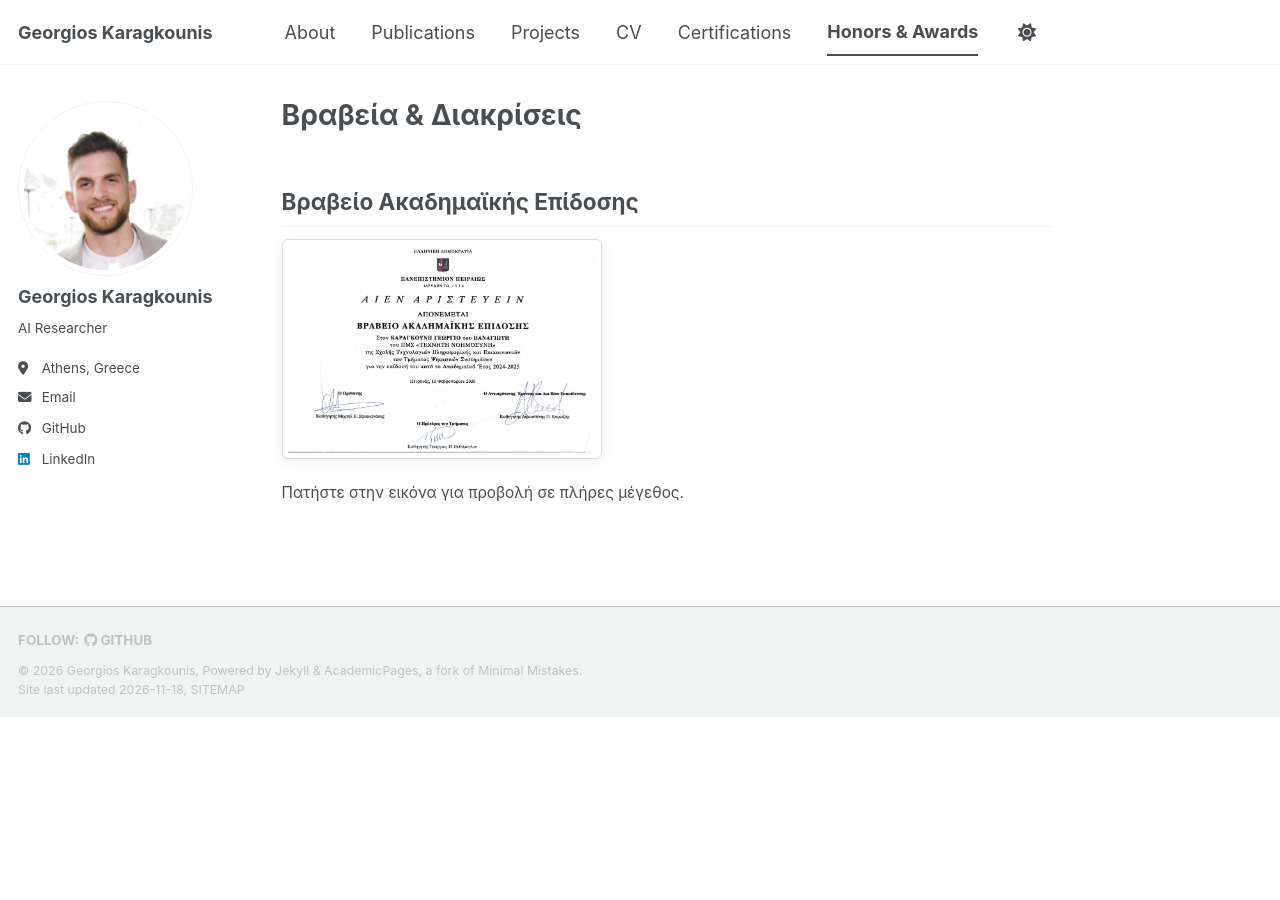
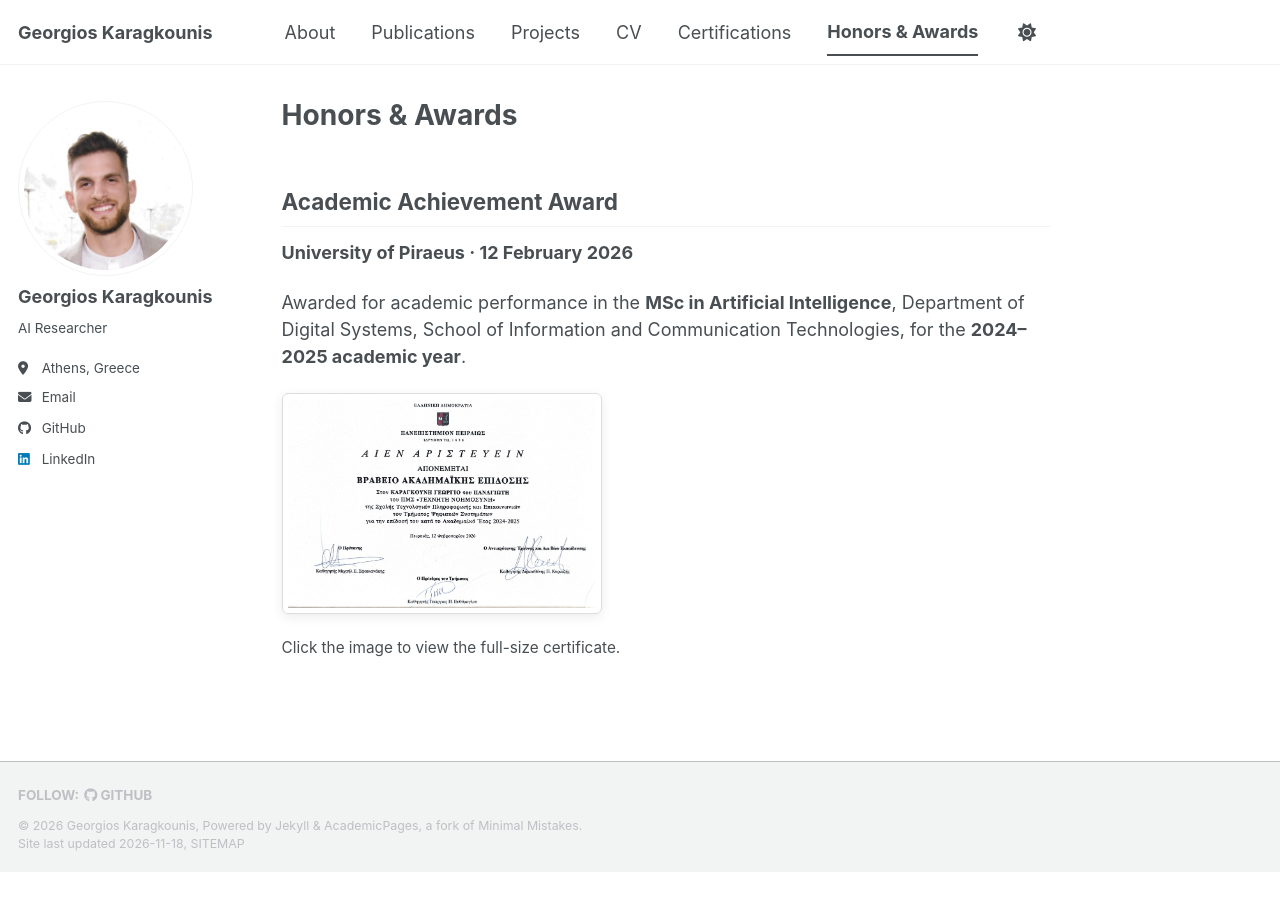
Before and after one commit to georgekaragounis/gkaragounis.github.io, a Jekyll site: the page built from _pages/awards.md, in a window 1280 px wide. Built offline with Jekyll 4.4.1, drawn with Linux system fonts in a browser that asks for light colours; a script bundle is joined from its source files by our own code; a style sheet for code colours, icons or effects is not loaded.

Commit message:
Restore English award description above certificate thumbnail

```diff
--- a/_pages/awards.md
+++ b/_pages/awards.md
@@ -1,13 +1,17 @@
 ---
 layout: single
-title: "Βραβεία & Διακρίσεις"
+title: "Honors & Awards"
 permalink: /awards/
 author_profile: true
 ---
 
-## Βραβείο Ακαδημαϊκής Επίδοσης
+## Academic Achievement Award
 
-<a href="{{ '/images/academic-achievement-award.jpg' | relative_url }}" target="_blank" rel="noopener noreferrer" aria-label="Άνοιγμα του βραβείου σε πλήρες μέγεθος">
-  <img src="{{ '/images/academic-achievement-award.jpg' | relative_url }}" alt="Βραβείο Ακαδημαϊκής Επίδοσης του Γεωργίου Καραγκούνη" style="display:block;width:320px;max-width:100%;height:auto;border:1px solid #ddd;border-radius:6px;padding:5px;box-shadow:0 3px 12px rgba(0,0,0,0.08);" loading="lazy">
+**University of Piraeus · 12 February 2026**
+
+Awarded for academic performance in the **MSc in Artificial Intelligence**, Department of Digital Systems, School of Information and Communication Technologies, for the **2024–2025 academic year**.
+
+<a href="{{ '/images/academic-achievement-award.jpg' | relative_url }}" target="_blank" rel="noopener noreferrer" aria-label="View the award certificate at full size">
+  <img src="{{ '/images/academic-achievement-award.jpg' | relative_url }}" alt="Academic Achievement Award certificate awarded to Georgios Karagkounis" style="display:block;width:320px;max-width:100%;height:auto;border:1px solid #ddd;border-radius:6px;padding:5px;box-shadow:0 3px 12px rgba(0,0,0,0.08);" loading="lazy">
 </a>
-<p style="font-size:0.85em;margin-top:0.6em;">Πατήστε στην εικόνα για προβολή σε πλήρες μέγεθος.</p>
+<p style="font-size:0.85em;margin-top:0.6em;">Click the image to view the full-size certificate.</p>
```
